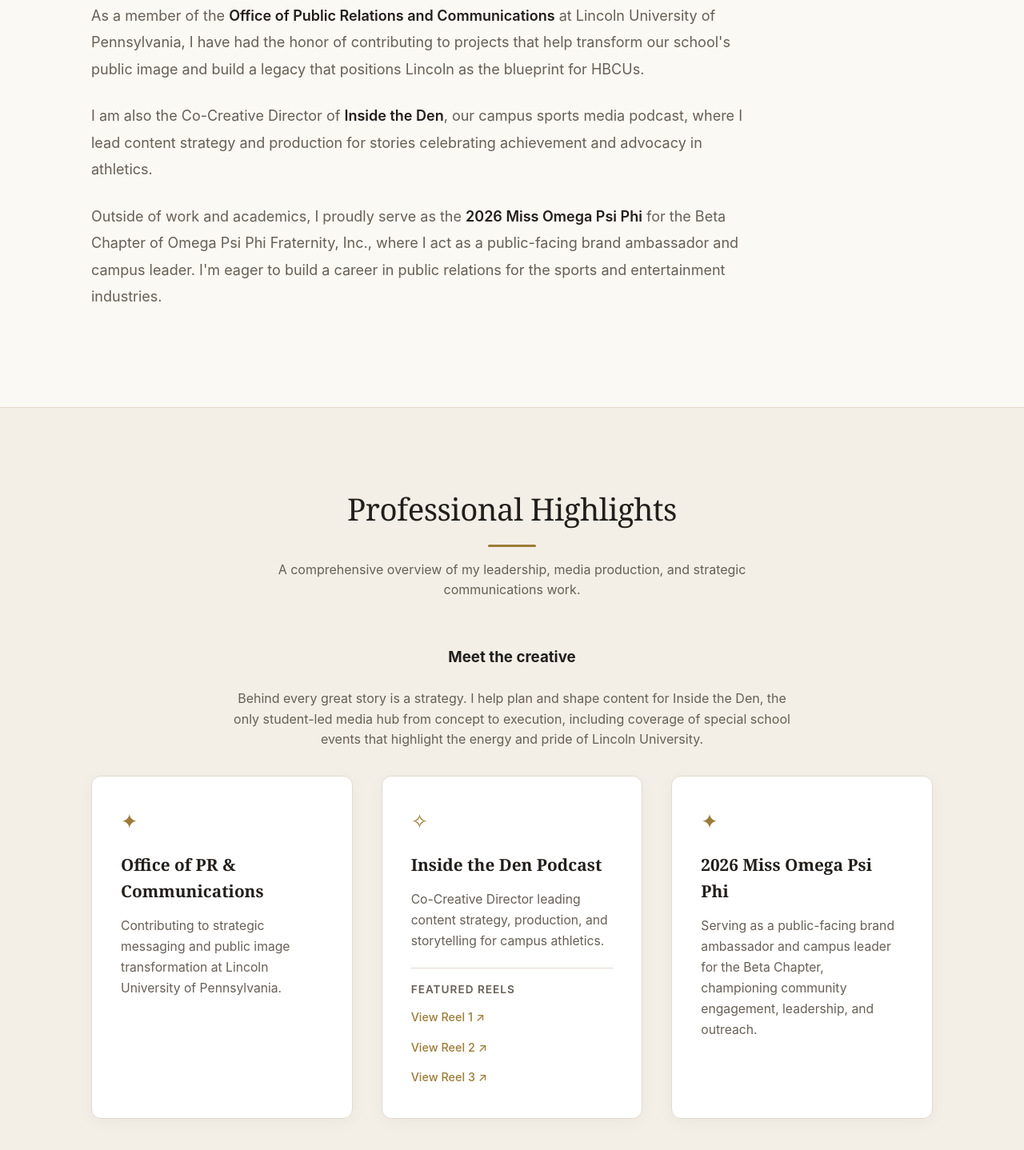
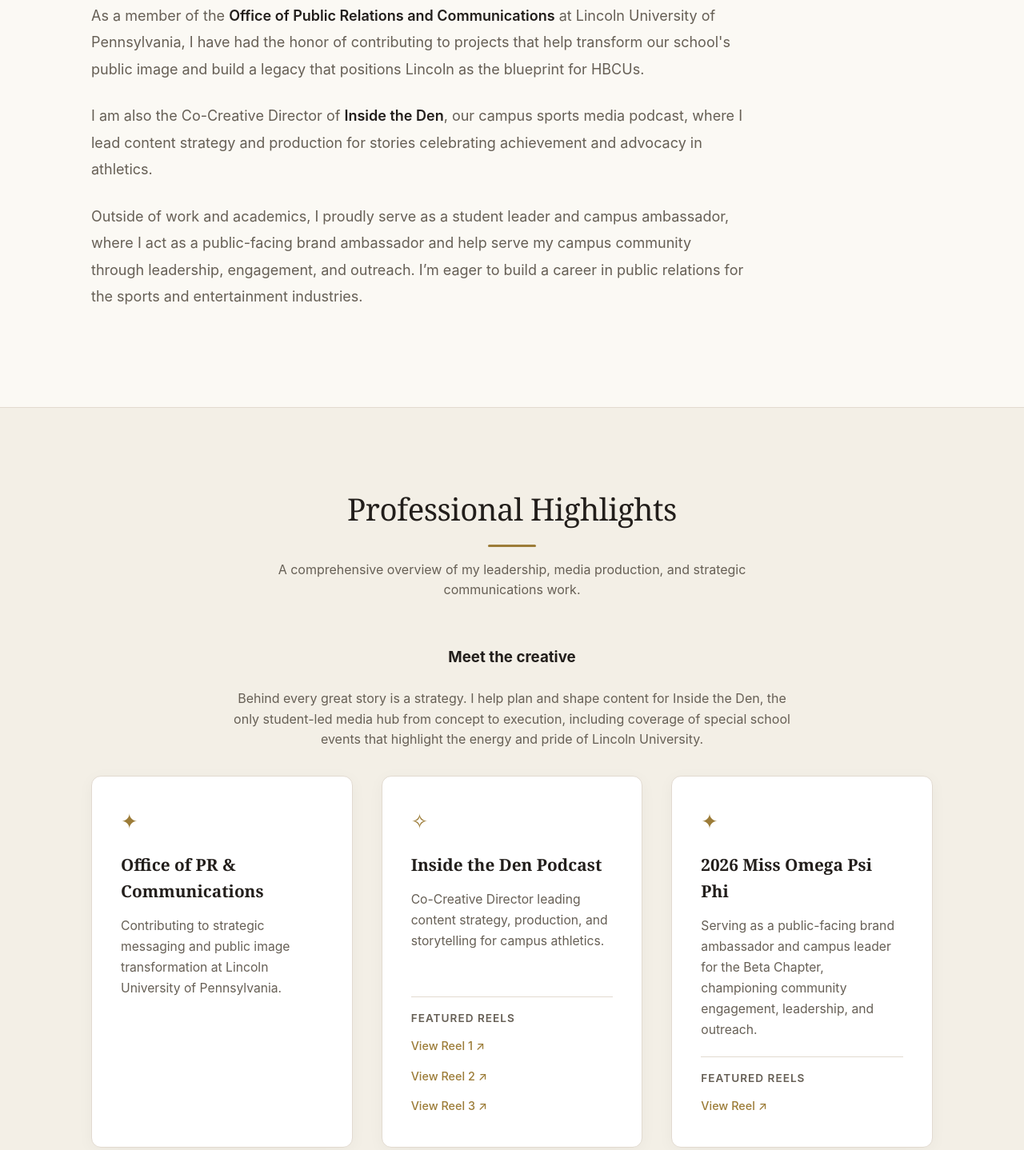
Before and after one commit to zyahnaschool/Celeste-Portfolio, a plain HTML site: page index.html in a window 1280 px wide. Shown: the part 859-2297 px from the top of the page at 80% size. Drawn offline with Linux system fonts and the light colour scheme.

Commit message:
Revise role description and add featured reels section
Updated the description of the role as 2026 Miss Omega Psi Phi to focus on leadership and community engagement. Added a section for featured reels with a link to an Instagram reel.

```diff
--- a/index.html
+++ b/index.html
@@ -56,7 +56,7 @@
             I am also the Co-Creative Director of <strong>Inside the Den</strong>, our campus sports media podcast, where I lead content strategy and production for stories celebrating achievement and advocacy in athletics.
           </p>
           <p>
-            Outside of work and academics, I proudly serve as the <strong>2026 Miss Omega Psi Phi</strong> for the Beta Chapter of Omega Psi Phi Fraternity, Inc., where I act as a public-facing brand ambassador and campus leader. I'm eager to build a career in public relations for the sports and entertainment industries.
+            Outside of work and academics, I proudly serve as a student leader and campus ambassador, where I act as a public-facing brand ambassador and help serve my campus community through leadership, engagement, and outreach. I’m eager to build a career in public relations for the sports and entertainment industries.
           </p>
         </div>
       </div>
@@ -106,6 +106,11 @@
             <div class="card-icon">✦</div>
             <h3>2026 Miss Omega Psi Phi</h3>
             <p>Serving as a public-facing brand ambassador and campus leader for the Beta Chapter, championing community engagement, leadership, and outreach.</p>
+
+            <div style="margin-top: 1.25rem; padding-top: 1rem; border-top: 1px solid var(--border-color);">
+              <span style="display: block; font-size: 0.85rem; text-transform: uppercase; letter-spacing: 1px; color: var(--text-secondary); margin-bottom: 0.5rem; font-weight: 600;">Featured Reels</span>
+              <div style="display: flex; flex-direction: column; gap: 0.4rem;">
+                <a href="https://www.instagram.com/reel/DdopdMyxFVN/?avpt=MTB0OHFqYnFtMHNr" target="_blank" rel="noopener noreferrer" style="color: var(--gold); text-decoration: none; font-size: 0.9rem; font-weight: 500;">View Reel ↗</a>
           </div>
         </div>
       </div>
```
